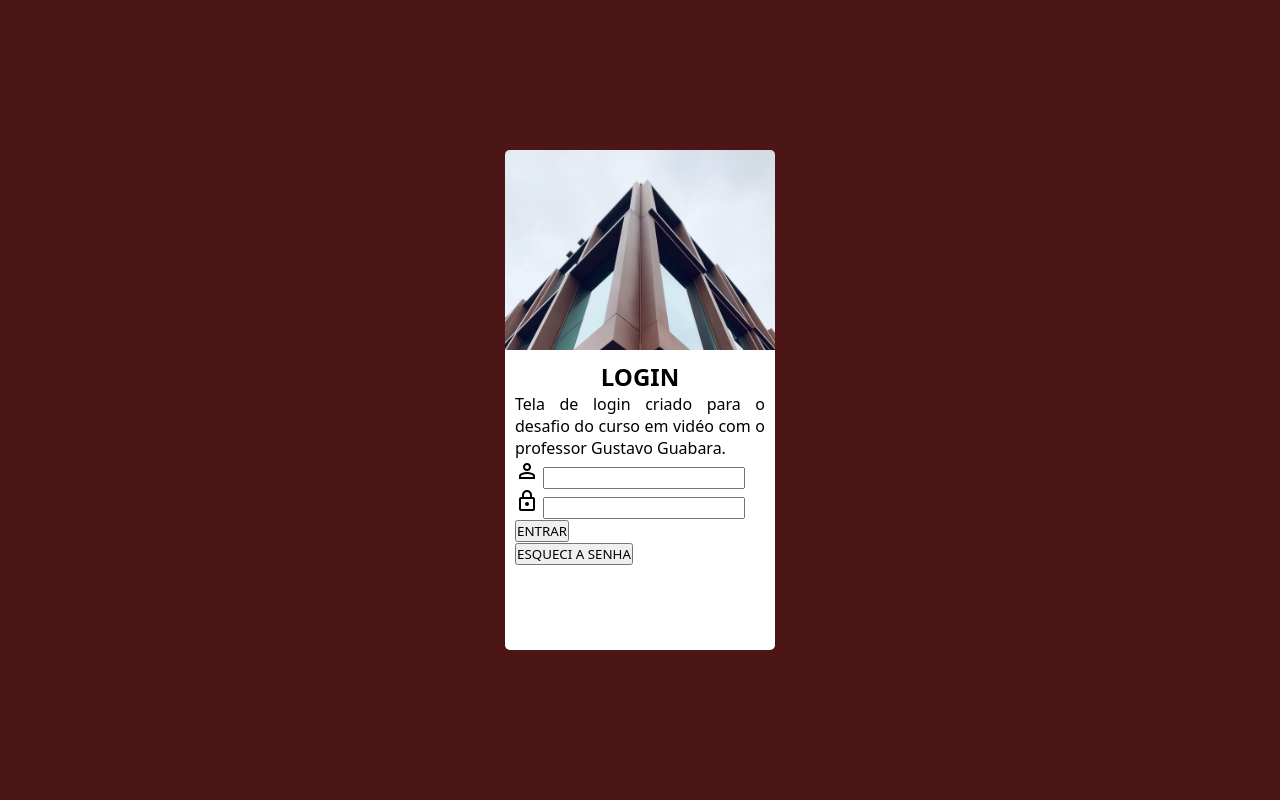
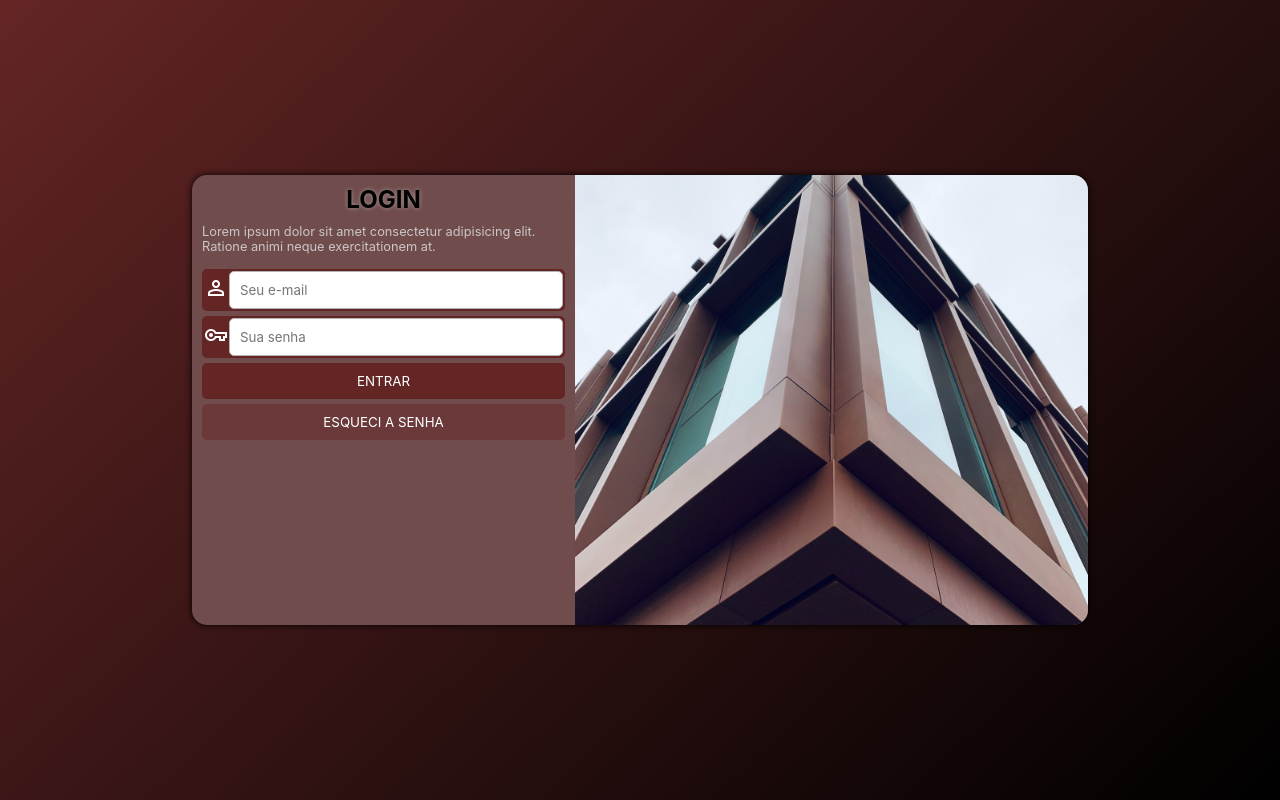
Before and after one commit to robson1dev/projeto-login, a plain HTML site: page index.html in a window 1280 px wide. Drawn offline with nearby package versions, Linux system fonts and the light colour scheme.

Commit message:
atualizei

```diff
--- a/index.html
+++ b/index.html
@@ -6,49 +6,53 @@
     <meta name="viewport" content="width=device-width, initial-scale=1.0">
     <link rel="stylesheet" href="style.css">
     <link rel="stylesheet" href="https://fonts.googleapis.com/css2?family=Material+Symbols+Outlined:opsz,wght,FILL,GRAD@48,400,0,0" />
-    <title>Tela de Login</title>
+    <title>Container-Centralizado</title>
 </head>
 <body>
+
     <main>
+
         <section id="container">
-            <div id="imagem">
+
+            <div id="img">
 
             </div>
 
-            <div id="form">
+                <div id="conteudo">
 
                     <h1>LOGIN</h1>
-                <p>Tela de login criado para o desafio do curso em vidéo com o professor Gustavo Guabara.</p>
 
-                <form action="cadas.php" method="post">
+                    <p id="lorem">Lorem ipsum dolor sit amet consectetur adipisicing elit. Ratione animi neque exercitationem at.</p>
 
-                    <p>
-                        <span id="person" class="material-symbols-outlined">
+                    <form action="cadastro.php" method="post">
+
+                        <p id="input">
+                            <label for="iname"><span class="material-symbols-outlined" id="icon">
                                 person
-                            </span>
-                        <input type="text" name="user" id="iuser">
+                                </span></label>
+                            <input type="text" name="name" id="iname" placeholder="Seu e-mail" required minlength="8" maxlength="15">
                         </p>
 
-                    <p>
-                        <span id="person" class="material-symbols-outlined" itemid="lock">
-                            lock
-                            </span>
-                        <input type="password" name="user" id="iuser">
+                        <p id="input">
+                            <label for="ipass"><span class="material-symbols-outlined" id="icon">
+                                vpn_key
+                                </span></label>
+                            <input type="password" name="ipass" id="ipass" placeholder="Sua senha" required minlength="8" maxlength="15">
                         </p>
 
-                    <p>
+                        <p id="entrar">
                             <button>ENTRAR</button>
                         </p>
 
-                    <p>
+                        <p id="esqueci">
                             <button>ESQUECI A SENHA</button>
                         </p>
 
+                    </form>
+                </div>
 
-                </form>
-
-            </div>
         </section>
     </main>
+
 </body>
 </html>
--- a/style.css
+++ b/style.css
@@ -1,54 +1,186 @@
 @charset "UTF-8";
+
+
 
 *{
     margin: 0px;
     padding: 0px;
     box-sizing: border-box;
-    font-family: system-ui, -apple-system, BlinkMacSystemFont, 'Segoe UI', Roboto, Oxygen, Ubuntu, Cantarell, 'Open Sans', 'Helvetica Neue', sans-serif;
+    font-family: -apple-system, BlinkMacSystemFont, 'Segoe UI', Roboto, Oxygen, Ubuntu, Cantarell, 'Open Sans', 'Helvetica Neue', sans-serif;
+}
+html, body{
+    width: 100vw;
+    height: 100vh;
+    background-color: #642525;
 }
 
-html, body{
+main{
 
     width: 100vw;
     height: 100vh;
-    background-color: #4d1616;
-}
 
-main{
-    position: relative;
-    width: 100vw;
-    height: 100vh;
-}
-
-#container{
-    position: absolute;
-    top: 50%;
-    left: 50%;
-    transform: translate(-50%, -50%);
-
-    background-color: #fff;
-    height: 500px;
-    width: 270px;
-    border-radius: 5px;
-    overflow: hidden;
-}
-
-div#imagem{
-    background: #800000 url(imgs/entrada.jpg) no-repeat;
-    background-size: cover;
-    background-position: center top;
-    height: 200px;
+    display: flex;
+    align-items: center;
+    justify-content: center;
 
 }
 
-div#form{
+section{
+    width: 250px;
+    height: 500px;
+    border-radius: 15px;
+    background-color: #704c4c;
+
+
+    overflow: hidden;
+    box-shadow: 0px 0px 6px black;
+    transition: all 1s;
+
+
+}
+
+div#img{
+    width: 250px;
+    height: 200px;
+    background-color: black;
+    background: url(imgs/entrada.jpg);
+    background-size: cover;
+    background-repeat: no-repeat;
+
+}
+div{
+    display: block;
+}
+
+div#conteudo{
     padding: 10px;
 }
 
-div#form > h1{
+h1{
     text-align: center;
+    font-weight: 700;
+    text-shadow: 0px 0px 5px #c9c9c993;
 }
 
-div#form p{
-    text-align: justify;
+p{
+    margin-bottom: 5px;
 }
+div#conteudo p#lorem{
+    font-size: .8em;
+    color: #e2e2e2ce;
+    padding-top: 10px;
+    padding-bottom: 10px;
+}
+
+form > p#input{
+    background-color: #642525;
+    border-radius: 5px;
+
+    display: flex;
+    justify-content: center;
+    align-items: center;
+}
+
+
+#icon{
+    color: #fff;
+    padding-right: 1px;
+    cursor: pointer;
+}
+
+p > input{
+    padding: 10px;
+    width: 100%;
+    border-radius: 5px;
+    border: 1px solid #b4b3b3;
+    outline: none;
+}
+
+#input{
+    background-color: #642525;
+    border: 2px solid #642525;
+
+}
+
+p#entrar button{
+    background-color: #642525;
+    width: 100%;
+    color: #fff;
+    padding: 10px;
+    border-radius: 5px;
+    border: none;
+    cursor: pointer;
+
+}
+
+p#esqueci button{
+    background-color: #6425257a;
+    width: 100%;
+    color: #fff;
+    padding: 10px;
+    border-radius: 5px;
+    border: none;
+    cursor: pointer;
+}
+
+p#entrar button:hover{
+    background-color: #6d1a1a;
+}
+
+p#esqueci button:hover{
+    background-color: #642525;
+
+}
+
+
+@media screen and (min-width: 700px){
+
+    body{
+        background-image: linear-gradient(136deg, #642525, #000000);
+    }
+
+    main{
+        display: flex;
+        align-items: center;
+        justify-content: center;
+
+    }
+
+    section#container{
+
+        width: 70%;
+        height: 400px;
+        display: flex;
+
+    }
+
+
+    div#img{
+
+        height: 100%;
+        width: 90%;
+        background-size: cover;
+        background-position: center;
+
+    }
+
+}
+
+@media screen and (min-width: 992px){
+
+    section#container{
+        height: 450px;
+        display: flex;
+        flex-direction: row-reverse;
+
+}
+
+    div#img{
+
+        height: 100%;
+        width: 90%;
+        background-size: cover;
+        background-position: center center;
+
+        }
+}
```
Lines whose indentation alone changed are shown as unchanged.
